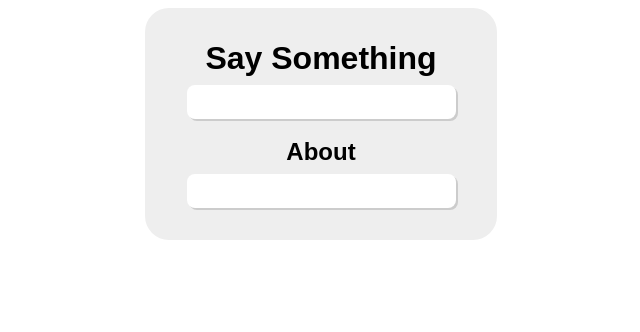
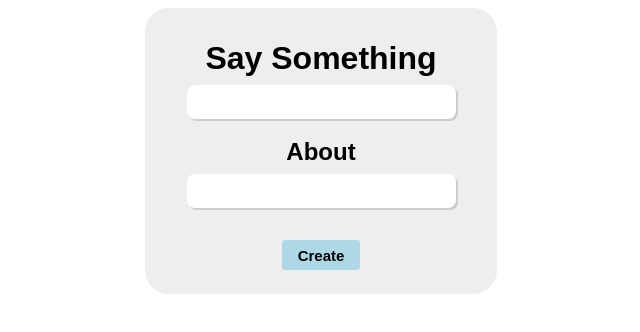
Before and after one commit to DavidBootle/say-something, a Vue app: page / in a window 1280 px wide. Shown: the top 332 px of the page, without its empty margins (319-959 px from the left). Built offline with nearby package versions, Linux system fonts and the light colour scheme.

Commit message:
Added create button

```diff
--- a/src/components/InputBox.vue
+++ b/src/components/InputBox.vue
@@ -8,6 +8,7 @@
         <input type="text"/>
         <h2>About</h2>
         <input type="text"/>
+        <button>Create</button>
     </div>
 </template>
 
@@ -54,4 +55,25 @@
     box-shadow: #AAA 4px 4px;
 }
 
+.input-box button {
+    margin: 2rem 0 -0.5rem 0;
+    background-color: lightblue;
+    padding: 0.4rem 1rem;
+    outline: transparent solid 2px;
+    border: none;
+    border-radius: 0.2rem;
+    font-size: 15px;
+    font-weight: bold;
+
+    transition: outline 0.1s linear;
+}
+
+.input-box button:hover, .input-box button:focus-visible {
+    outline: #AAA solid 0.2rem;
+}
+
+.input-box button:active {
+    outline: #999 solid 0.3rem;
+}
+
 </style>
```
